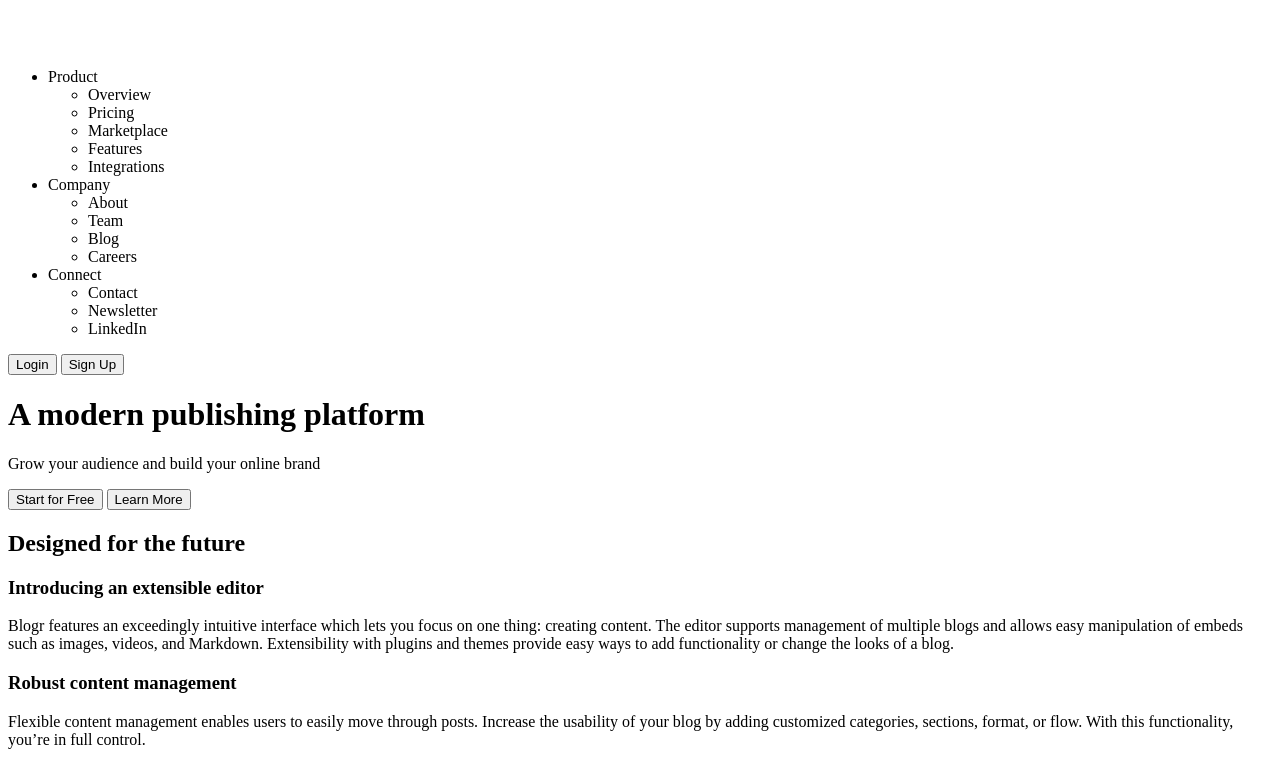
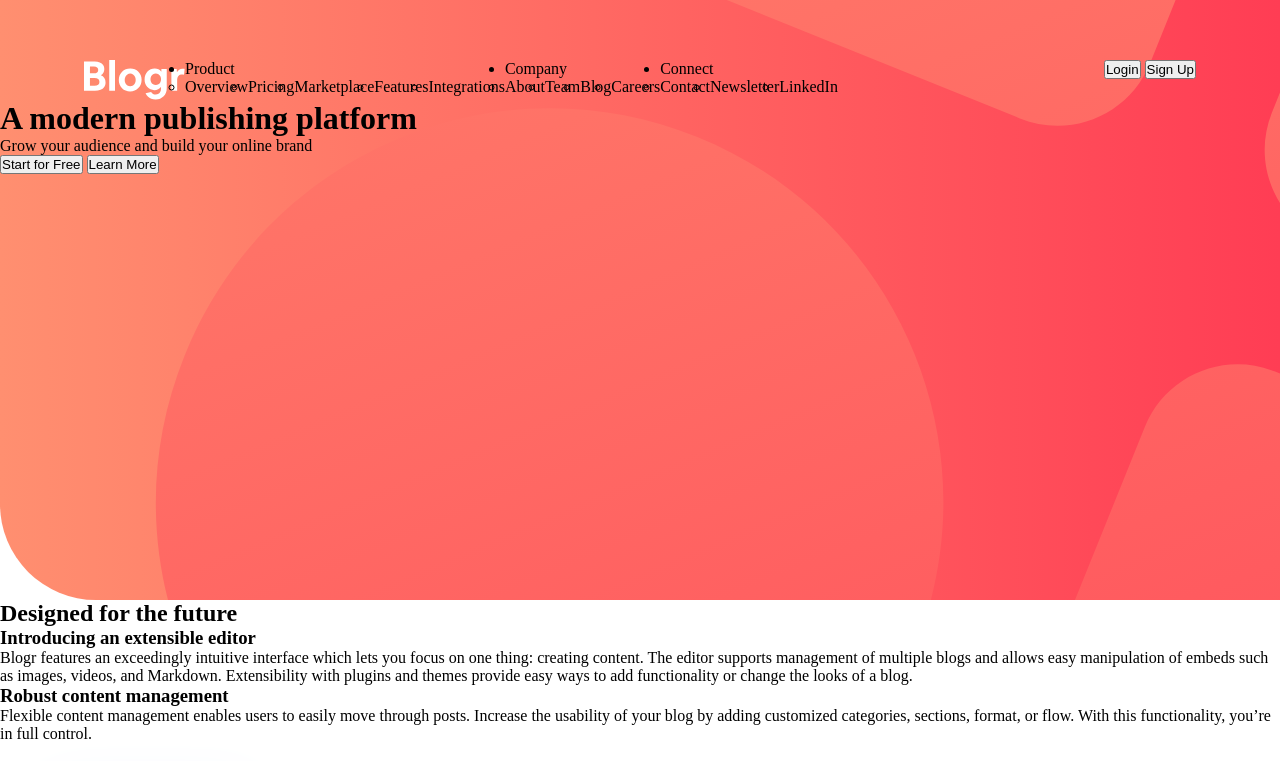
Before and after one commit to AndresViracacha/Reto14-BlogrLanding-FrontEndMentor, a plain HTML site: page index.html in a window 1280 px wide. Shown: the top 761 px of the page. Drawn offline with Linux system fonts and the light colour scheme.

Commit message:
Empezando estilado de header

```diff
--- a/index.html
+++ b/index.html
@@ -9,13 +9,14 @@
   <link rel="icon" type="image/png" sizes="32x32" href="./images/favicon-32x32.png">
 
   <title>Frontend Mentor | [Blogr]</title>
+  <link rel="stylesheet" href="styles.css">
 
 </head>
 
 <body>
   <header>
     <div class="header-nav">
-      <div>
+      <div class="header-nav_nav">
         <img src="./images/logo.svg" alt="">
         <nav>
           <ul>
@@ -64,6 +65,8 @@
       <button>Start for Free</button>
       <button>Learn More</button>
     </div>
+    <div class="header-image"></div>
+
   </header>
   <main>
     <section>
--- /dev/null
+++ b/styles.scss
@@ -0,0 +1,34 @@
+$lightRed: hsl(13, 100%, 72%);
+$red: hsl(353, 100%, 62%);
+* {
+  margin: 0;
+  padding: 0;
+  box-sizing: border-box;
+}
+header {
+  background: url(./images/bg-pattern-intro.svg) no-repeat -440px -1342px,
+    linear-gradient(90deg, #ff8f70 0%, #ff3d54 100%);
+  height: 600px;
+  border-radius: 0px 0px 0px 96px;
+}
+.header {
+  &-nav {
+    position: static;
+    display: flex;
+    justify-content: space-between;
+    z-index: 10;
+    margin: 0 auto;
+    padding-top: 60px;
+    max-width: 1112px;
+    &_nav {
+      display: flex;
+      nav ul {
+        display: flex;
+        li {
+          span {
+          }
+        }
+      }
+    }
+  }
+}
```
Also changed, not shown: styles.css (added), 1 other file.
